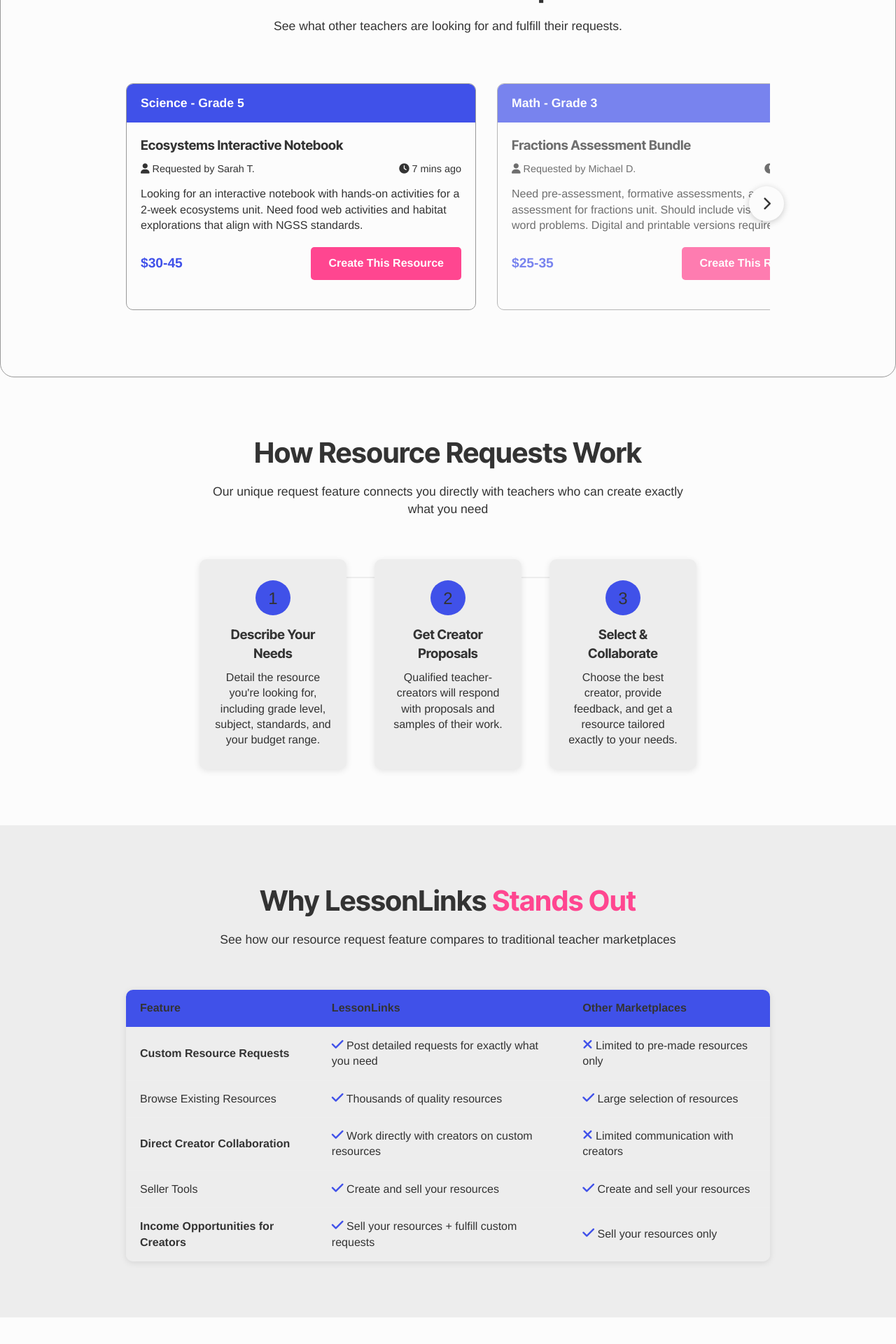
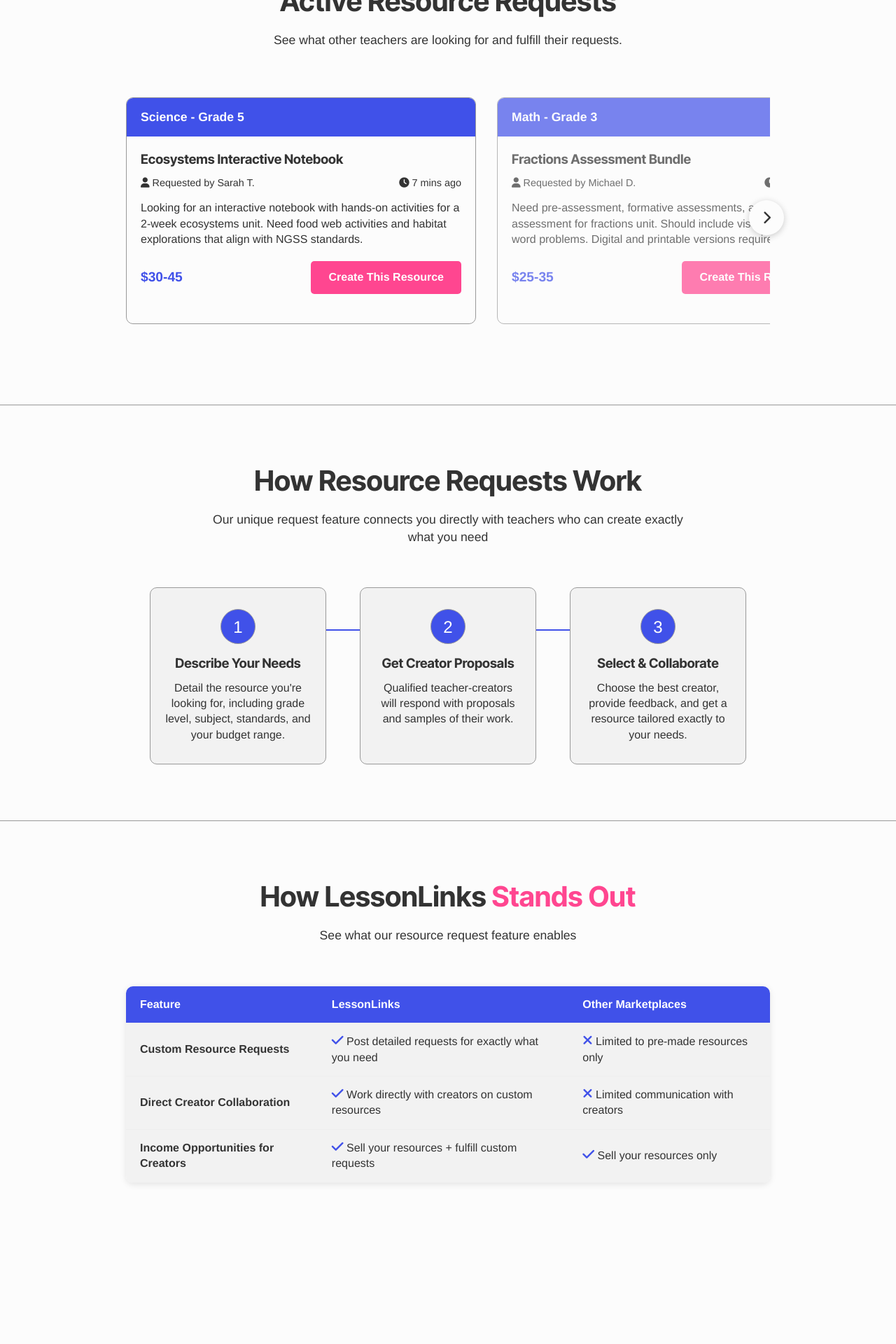
Before and after one commit to JoleneKearse/lessonLinks, a React (Vite) app in the folder client/: page / in a window 1280 px wide. Shown: the part 830-2750 px from the top of the page at 70% size. Built offline with nearby package versions, Linux system fonts and the light colour scheme.

Commit message:
Delete content of Dropdown files and add styling to HomePage

```diff
--- a/client/src/components/Dropdown/Dropdown.css
+++ /dev/null
@@ -1,22 +0,0 @@
-/* Dropdown component styles */
-.select-container {
-  position: relative;
-  width: 100%;
-}
-
-.select-container[data-status="error"] select {
-  border: 2px solid var(--error-red);
-}
-
-.label-on-top {
-  display: flex;
-  flex-direction: column;
-  gap: 5px;
-  font-weight: 500;
-}
-
-.error {
-  color: var(--error-red);
-  font-size: 0.8rem;
-  margin-top: 5px;
-}
--- a/client/src/components/Dropdown/Dropdown.jsx
+++ /dev/null
@@ -1,65 +0,0 @@
-import PropTypes from 'prop-types';
-import './Dropdown.css';
-
-function Dropdown({
-  options,
-  label,
-  multiple,
-  selected,
-  setSelected,
-  status = 'normal',
-  setStatus = () => {},
-  initialTermIsDisabled = false,
-  setInitialTermIsDisabled = () => {},
-}) {
-  function handleInput(event) {
-    if (event.target.value !== 'none') {
-      setSelected(event.target.value);
-      setStatus('normal');
-      setInitialTermIsDisabled(true);
-    } else {
-      setStatus('error');
-      throw new Error('This should never happen');
-    }
-  }
-
-  return (
-    <label htmlFor={`${label}_input`} className="label-on-top">
-      {`${label}`}
-      <div className="select-container" data-status={status}>
-        <select
-          id={`${label}_input`}
-          value={selected}
-          onChange={event => handleInput(event)}
-          multiple={multiple | false}
-        >
-          <option value="none" disabled={initialTermIsDisabled}>
-            {`Select ${label}`}
-          </option>
-          <optgroup label={`${label} options`}>
-            {options.map(option => (
-              <option key={option} value={option}>
-                {option}
-              </option>
-            ))}
-          </optgroup>
-        </select>
-      </div>
-      {status == 'error' && <p className="error">This field is required.</p>}
-    </label>
-  );
-}
-
-Dropdown.propTypes = {
-  options: PropTypes.arrayOf(PropTypes.string).isRequired,
-  label: PropTypes.string.isRequired,
-  selected: PropTypes.string.isRequired,
-  setSelected: PropTypes.func.isRequired,
-  status: PropTypes.string,
-  setStatus: PropTypes.func,
-  initialTermIsDisabled: PropTypes.bool,
-  setInitialTermIsDisabled: PropTypes.func,
-  multiple: PropTypes.bool,
-};
-
-export default Dropdown;
--- a/client/src/pages/HomePage/HomePage.css
+++ b/client/src/pages/HomePage/HomePage.css
@@ -51,13 +51,13 @@
 
 /* Request Feature Section */
 .request-feature {
-  background-color: transparent;
-  padding: 60px 0;
+  width: 100%;
+  padding: 80px 0;
   margin-top: 0;
   position: relative;
   z-index: 10;
-  border: 1px solid var(--dark-grey);
-  border-radius: 20px;
+  border-top: 1px solid var(--dark-grey);
+  border-bottom: 1px solid var(--dark-grey);
   overflow: hidden;
 }
 
@@ -189,7 +189,7 @@
   flex-direction: column;
   justify-content: center;
   align-items: center;
-  border: 1px dashed var(--dark-grey);
+  border: 1px dashed var(--dark-grey); /* Base border */
   border-radius: 10px;
   padding: 30px;
   transition: transform 0.3s ease;
@@ -200,7 +200,7 @@
 
 .see-all-card:hover {
   transform: translateY(-5px);
-  background-color: rgba(0, 0, 0, 0.02);
+  background-color: yellow;
 }
 
 .see-all-card .fas {
@@ -234,6 +234,7 @@
 .how-it-works {
   padding: 80px 0;
   background-color: var(--light);
+  border-bottom: 1px solid var(--dark-grey);
 }
 
 .process-steps {
@@ -245,39 +246,41 @@
 }
 
 .process-step {
-  width: 250px;
+  width: 300px;
   text-align: center;
-  padding: 0 20px;
+  padding: 0 24px;
   position: relative;
   z-index: 1;
 }
 
 .step-content {
   background-color: var(--gray-bg);
+  border: 1px solid var(--dark-grey);
   padding: 30px 20px;
   border-radius: 10px;
-  box-shadow: var(--shadow);
   height: 100%;
   display: flex;
   flex-direction: column;
   align-items: center;
 }
 
+.step-content:hover {
+  transform: scale(1.02);
+}
+
 .step-number {
   width: 50px;
   height: 50px;
   background-color: var(--bright-bg);
+  border: 1px solid var(--dark-grey);
+  padding: 20px 20px;
   border-radius: 50%;
-  color: var(--dark);
+  color: var(--pure-white);
   font-size: 1.5rem;
   display: flex;
   align-items: center;
   justify-content: center;
   margin-bottom: 15px;
-}
-
-.process-step:nth-child(2) .step-number {
-  background-color: var(--bright-bg);
 }
 
 .process-step h3 {
@@ -291,18 +294,17 @@
 
 .process-connector {
   position: absolute;
-  top: 25px;
+  top: 60px;
   left: 20%;
   right: 20%;
   height: 2px;
-  background-color: var(--gray-bg);
+  background-color: var(--bright-bg);
   z-index: 0;
 }
 
 /* Comparison Section */
 .comparison {
   padding: 80px 0;
-  background-color: var(--gray-bg);
 }
 
 .comparison-table {
@@ -323,7 +325,7 @@
 
 .comparison-table th {
   background-color: var(--bright-bg);
-  color: var(--dark);
+  color: var(--pure-white);
 }
 
 .comparison-table tr:nth-child(even) {
--- a/client/src/pages/HomePage/HomePage.jsx
+++ b/client/src/pages/HomePage/HomePage.jsx
@@ -250,8 +250,8 @@
         <section className="comparison">
           <div className="container">
             <div className="section-title">
-              <h2>Why LessonLinks <span className="highlight-text">Stands Out</span></h2>
-              <p>See how our resource request feature compares to traditional teacher marketplaces</p>
+              <h2>How LessonLinks <span className="highlight-text">Stands Out</span></h2>
+              <p>See what our resource request feature enables</p>
             </div>
             <table className="comparison-table">
               <thead>
@@ -267,20 +267,10 @@
                   <td><i className="fas fa-check check-icon"></i> Post detailed requests for exactly what you need</td>
                   <td><i className="fas fa-times x-icon"></i> Limited to pre-made resources only</td>
                 </tr>
-                <tr>
-                  <td>Browse Existing Resources</td>
-                  <td><i className="fas fa-check check-icon"></i> Thousands of quality resources</td>
-                  <td><i className="fas fa-check check-icon"></i> Large selection of resources</td>
-                </tr>
                 <tr className="feature-highlight">
                   <td><strong>Direct Creator Collaboration</strong></td>
                   <td><i className="fas fa-check check-icon"></i> Work directly with creators on custom resources</td>
                   <td><i className="fas fa-times x-icon"></i> Limited communication with creators</td>
-                </tr>
-                <tr>
-                  <td>Seller Tools</td>
-                  <td><i className="fas fa-check check-icon"></i> Create and sell your resources</td>
-                  <td><i className="fas fa-check check-icon"></i> Create and sell your resources</td>
                 </tr>
                 <tr className="feature-highlight">
                   <td><strong>Income Opportunities for Creators</strong></td>
--- a/client/src/styles/index.css
+++ b/client/src/styles/index.css
@@ -19,7 +19,7 @@
   --highlight: #FF4690; /* Highlight */
   --highlight-dark: #F24389; /* Darker highlight */
   --bright-bg: #4051E9; /* Bright BG */
-  --gray-bg: #EDEDED; /* Gray */
+  --gray-bg: #F2F2F2; /* Gray */
   --error-red: #FF3B30; /* Red for errors */
 
   color-scheme: light;
```
